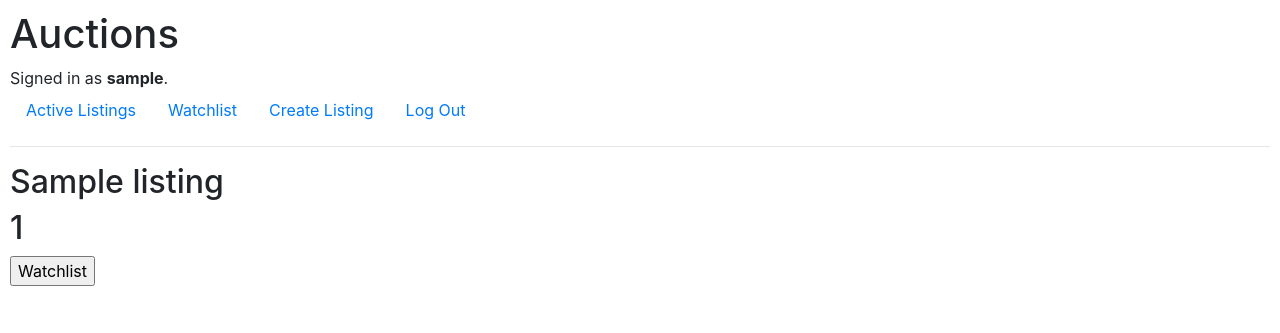
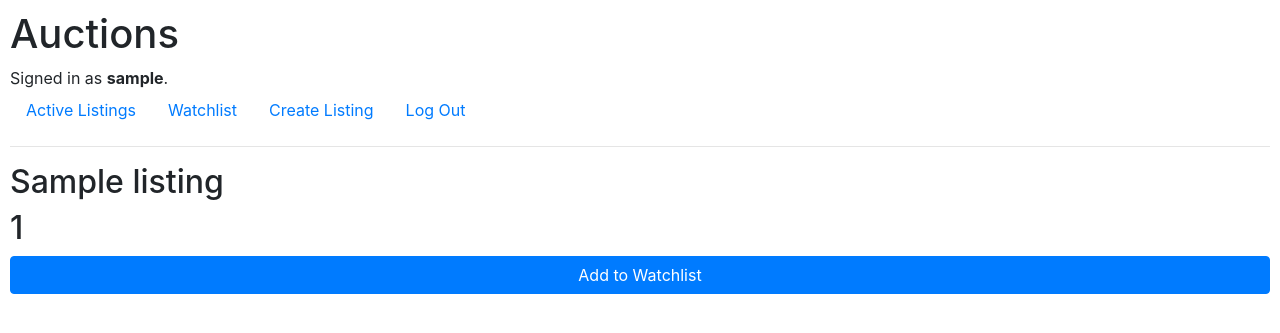
Before and after one commit to eidenlmt/Commerce, a Django app: page /listing/1 in a window 1280 px wide. Shown: the top 333 px of the page. Run offline with Django 3.2, Linux system fonts and the light colour scheme; a user stored in the database is signed in; tables that the repository leaves empty hold one stand-in row (values such as "Sample post"); some libraries are stand-ins or nearby versions.

Commit message:
changed Add to watchlist from form to link

```diff
--- a/auctions/templates/auctions/listings.html
+++ b/auctions/templates/auctions/listings.html
@@ -2,9 +2,6 @@
 <h2>{{ listing.title }}</h2>
 <h2>{{ listing.id }}</h2>
 {% if user.is_authenticated %}
-        <form action="{% url 'watchlist_add' listing.id %}" method="post">
-                {% csrf_token %}
-                <input type="button" value="Watchlist"/>
-        </form>
+<a href="{% url 'watchlist_add' listing.id %}" role="button" class="btn btn-primary btn-block">Add to Watchlist</a>
 {% endif %}
 {% endblock %}
--- a/auctions/urls.py
+++ b/auctions/urls.py
@@ -12,6 +12,6 @@ urlpatterns = [
     path("create", views.create_listing, name="create"),
     path("listing/<int:listing_id>", views.listing_view, name="listing_view"),
     path("watchlist", views.watchlist_view, name="watchlist_view"),
-    path("<int:listing_id>/add", views.watchlist_add, name="watchlist_add")
+    path("<int:listing_id>", views.watchlist_add, name="watchlist_add")
 
 ] + static(settings.MEDIA_URL, document_root=settings.MEDIA_ROOT)
--- a/auctions/views.py
+++ b/auctions/views.py
@@ -99,14 +99,13 @@ def watchlist_view(request):
 
 @login_required
 def watchlist_add(request, listing_id):
-    if request.method == "POST":
-        listing = get_object_or_404(listings, pk=listing_id)
-        already_existed = watchlist.objects.get(user=request.user, item=listing).exists()
-        if already_existed:
-            return render(request, "auctions/listings.html", {
-                "message": "already in watchlist"
-            })
-        else:
-            watchlist.objects.create(user=request.user, item=listing)
-
+    listing = get_object_or_404(listings, id=listing_id)
+    already_existed = watchlist.objects.get_or_create(user=request.user, item=listing).exists()
+    if already_existed:
+        return render(request, "auctions/listings.html", {
+            "message": "already in watchlist"
+        })
+    else:
+        add = watchlist.objects.create(user=request.user, item=listing)
+        add.save()
         return HttpResponseRedirect(reverse("watchlist_view"))
```
